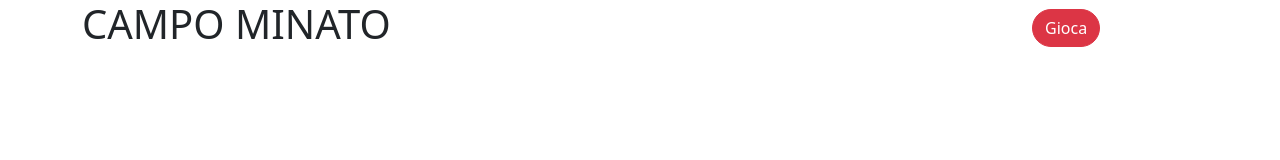
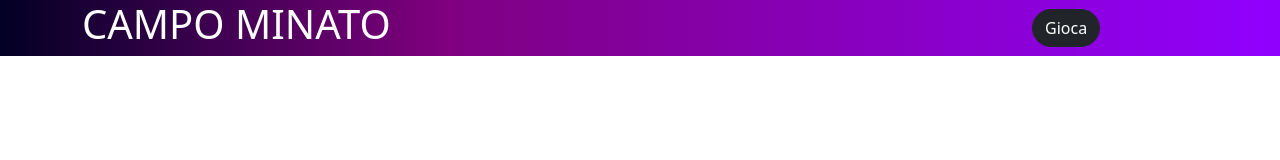
Before and after one commit to GiuliaCannella/js-campominato-grid, a plain HTML site: page index.html in a window 1280 px wide. Drawn offline with nearby package versions, Linux system fonts and the light colour scheme.

Commit message:
campoi-minato-grid-fine

```diff
--- a/css/style.css
+++ b/css/style.css
@@ -1,3 +1,9 @@
+
+header {
+    background: linear-gradient(90deg, rgba(2,0,36,1) 0%, rgba(128,0,128,1) 35%, rgba(144,0,255,1) 100%);
+}
+
+
 #grid {
     width: 80%;
     margin: 0 auto;
--- a/index.html
+++ b/index.html
@@ -13,12 +13,12 @@
             <div class="container">
                 <div class="row">
                     <div class="col-10 d-flex align-items-center">
-                        <h1 class="text-dark">
+                        <h1 class="text-white">
                             CAMPO MINATO
                         </h1>
                     </div>
                     <div class="col-2 d-flex align-items-center">
-                        <button type="submit" id="button" class="btn btn-danger rounded rounded-pill">Gioca</button>
+                        <button type="submit" id="button" class="btn btn-dark rounded rounded-pill">Gioca</button>
                     </div>
                 </div>
             </div>
```
